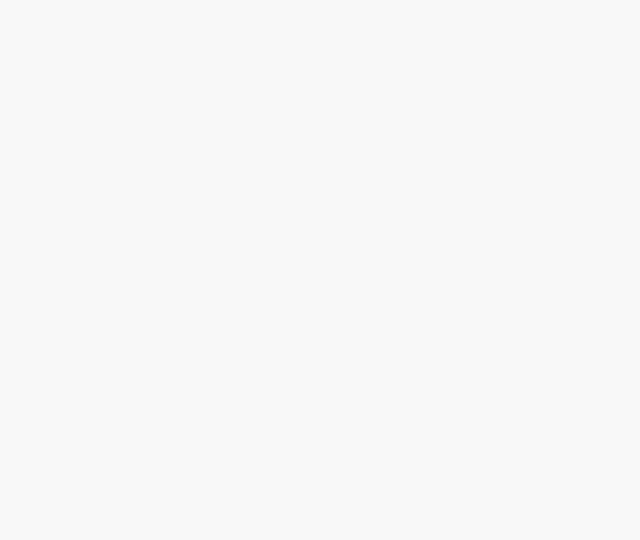
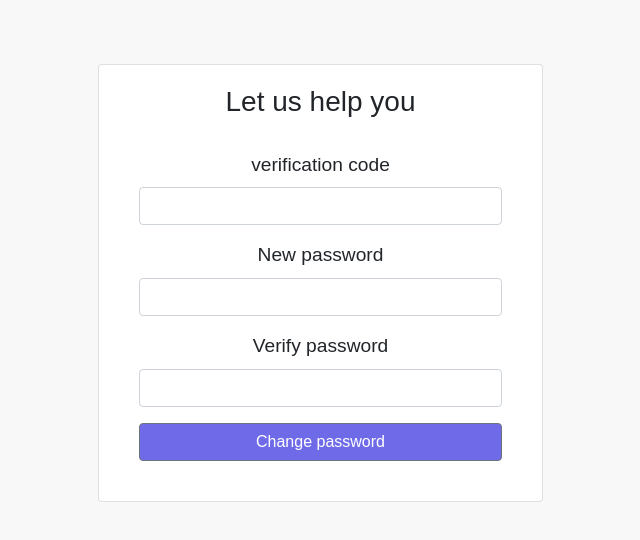
Before and after one commit to Mohammad-Alismael/cs476-project-frontend1.0.0, a React (Create React App) app: page /forgot-password in a window 1280 px wide. Shown: the top 540 px of the page, without its empty margins (303-943 px from the left). Built offline with nearby package versions, Linux system fonts and the light colour scheme.

Commit message:
adding ForgotPassword page

```diff
--- a/src/App.js
+++ b/src/App.js
@@ -5,7 +5,7 @@ import LandingPage from "./Pages/LandingPage";
 import LoginForm from "./Pages/LoginForm";
 import RegisterForm from "./Pages/RegisterForm";
 import ProfileSettings from "./Pages/ProfileSettings";
-
+import ForgotPassword from "./Pages/ForgotPassword";
 function App() {
   return (
       <Router>
@@ -14,6 +14,7 @@ function App() {
                   <Route exact path="/" component={LandingPage}/>
                   <Route exact path="/login" component={LoginForm}/>
                   <Route exact path="/register" component={RegisterForm} />
+                  <Route exac path="/forgot-password" component={ForgotPassword} />
                   <Route exact path="/profile-settings" component={ProfileSettings}/>
                   <Route exact path="/log-out">
                   <Redirect to="/login"/>
--- /dev/null
+++ b/src/Pages/ForgotPassword.js
@@ -0,0 +1,37 @@
+import React, {Component} from 'react';
+import {Button, Card, CardBody, CardTitle, Col, Container, FormGroup, Input, Label, Row} from "reactstrap";
+
+class ForgotPassword extends Component {
+    render() {
+        return (
+            <Container fuild>
+                <Row>
+                    <Col className="col-md-4 col-xs-4 col-md-offset-3"/>
+                    <Col className="col-md-5 col-xs-5 col-md-offset-3">
+                        <Card body className="text-center">
+                            <CardTitle tag="h3">Let us help you</CardTitle>
+                            <CardBody>
+                                <FormGroup>
+                                    <Label>verification code</Label>
+                                    <Input type="text" name="text" id="exampleEmail" placeholder="" />
+                                </FormGroup>
+                                <FormGroup>
+                                    <Label>New password</Label>
+                                    <Input type="text" name="text" id="NewPassword" placeholder="" />
+                                </FormGroup>
+                                <FormGroup>
+                                    <Label>Verify password</Label>
+                                    <Input type="text" name="text" id="NewPassword" placeholder="" />
+                                </FormGroup>
+                                <Button style={{width:'100%',background:'rgb(111, 107, 232)'}}>Change password</Button>
+                            </CardBody>
+                        </Card>
+                    </Col>
+                    <Col/>
+                </Row>
+            </Container>
+        );
+    }
+}
+
+export default ForgotPassword;
--- a/src/Pages/LoginForm.js
+++ b/src/Pages/LoginForm.js
@@ -22,7 +22,7 @@ class LoginForm extends Component {
                         <input type="password" className="form-input password-input" name="password" required/><br/>
                         <input type={"checkbox"} class="checkbox-form" name="terms" value="t"/>
                         <label className="remember" htmlFor="terms"> Remember me</label>
-                        <a className="forgot-password" href="/">Forgot Password?</a><br/>
+                        <a className="forgot-password" href="/forgot-password">Forgot Password?</a><br/>
                         <button type="button" className="register">Register</button>
                         <button type="button" className="login">log In</button>
               </form>
```
